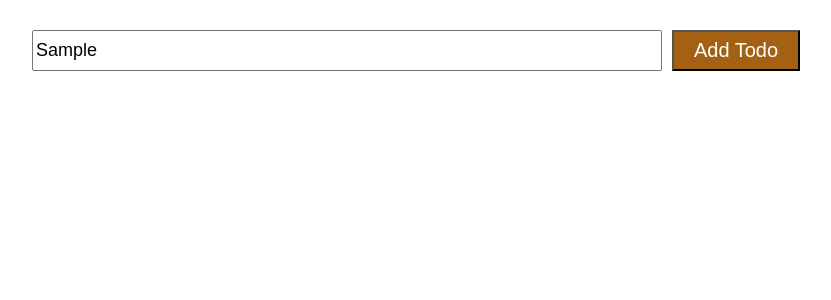
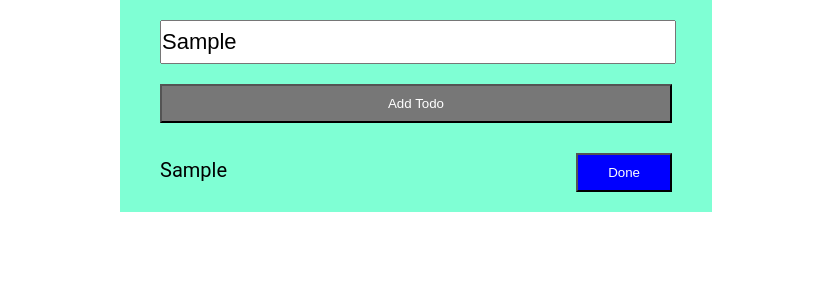
Before and after one commit to ravalravi103/ReactTodoApp, a React (Create React App) app: page / in a window 1280 px wide. Both pictures are taken after typing "Sample" into the empty fields and a click on the button "Add Todo". Shown: the top 300 px of the page, without its empty margins (224-1055 px from the left). Built offline with nearby package versions, Linux system fonts and the light colour scheme.

Commit message:
Basic Project done

```diff
--- a/src/App.css
+++ b/src/App.css
@@ -1,3 +1,75 @@
+*,
+*::after,
+*::before{
+  margin: 0;
+  padding: 0;
+}
 html{
-    box-sizing: border-box;
+  font-size: 62.5%;
+  box-sizing: border-box;
 }
+body{
+  font-family: 'Roboto', sans-serif;
+  font-size: 1.6rem;
+  font-weight: 400;
+
+}
+
+.app{
+  background-color: aquamarine;
+  padding: 2rem 4rem;
+  width: 40vw;
+  position: absolute;
+  top : 4 rem;
+  left : 50%;
+  transform: translate(-50%);
+}
+
+.head {
+  display: flex;
+  flex-direction: column;
+}
+
+.todoTextbox{
+  width: 100%;
+  height: 4rem;
+  font-size: 2.2rem;
+}
+
+.todoAddBtn{
+  margin-top: 2rem;
+  padding: 1rem 3rem;
+  background-color: #777;
+  color: #fff;
+}
+
+.body{
+  margin-top: 3rem;
+}
+
+ul{
+  list-style: none;
+}
+.todoItemtext{
+  font-size: 2rem;
+  margin-top: .5rem;
+  text-align: left;
+}
+
+.singleTodoItem {
+  display: flex;
+  justify-content: space-between;
+  margin-top: 1rem;
+}
+
+.doneBtn {
+  padding: 1rem 3rem;
+  background-color: blue;
+  color: #fff;
+}
+
+.cancleBtn{
+  padding: 1rem 3rem;
+  background-color: green;
+  color: #fff;
+}
--- a/src/App.js
+++ b/src/App.js
@@ -1,15 +1,69 @@
-import React from 'react';
-import TodoHeader from './Component/TodoHeader/TodoHeader';
-import ToDoList from './Component/TodoList/TodoList';
-import './App.css';
+import React, { Component } from 'react';
+import TodoItem from './Component/TodoItem/TodoItem';
+import "./App.css";
 
-function App() {
-  return (
-    <div className="App">
-         <TodoHeader />
-         <ToDoList />
-    </div>
-  );
+class App extends Component {
+  state = {
+    todoName: '',
+    todoArray: []
+  }
+
+  addTodoHandler = () => {
+    this.setState({
+      //  todoName : this.state.todoName,
+      todoArray: this.state.todoArray.concat(this.state.todoName)
+    });
+
+
+  }
+
+  onChangeHandler = (e) => {
+    this.setState({
+      todoName: e.target.value,
+      // todoArray: this.state.todoArray
+    });
+
+  }
+
+  doneHandler = (e) => {
+    //Step1 : Create New Array using Spred Operater
+    const newArr = [...this.state.todoArray];
+
+    // Remove The Clicke Element from arr using slice or splice
+    newArr.splice(e.target.parentElement.id ,1);
+
+    // Assign newArr to the stated object
+    this.setState({
+       todoArray : newArr
+    })
+  }
+
+  render() {
+    return (
+      <div className="app">
+        <div className="todoApp">
+          <div className="head">
+            <input type="text" className='todoTextbox' onChange={this.onChangeHandler} />
+            <button className="todoAddBtn" onClick={this.addTodoHandler}>Add Todo</button>
+          </div>
+          <div className="body">
+            <ul >
+              {this.state.todoArray.map((item, index) => {
+                return (
+                  <TodoItem
+                    id={`${index}`}
+                    name={item}
+                    doneHandler={this.doneHandler}
+                  />)
+              })}
+            </ul>
+          </div>
+        </div>
+      </div>
+
+
+    )
+  }
 }
 
-export default App;
+export default App
--- a/src/Component/TodoHeader/TodoHeader.css
+++ /dev/null
@@ -1,19 +0,0 @@
-.todoHeader{
-    width: 60vw;
-    display: grid;
-    margin: 0 auto;
-    padding: 30px;
-    /* background-color: burlywood; */
-    grid-template-columns: 5fr 1fr;
-}
-.todoHeader__input{
-    margin-right: 10px;
-    height: 35px;
-    font-size: 18px;
-}
-
-.todoHeader__add{
-    background-color: #A56113;
-    color: #fff;
-    font-size: 20px;
-}
--- a/src/Component/TodoHeader/TodoHeader.js
+++ /dev/null
@@ -1,22 +0,0 @@
-import React from 'react';
-import './TodoHeader.css';
-
-
-export default function TodoHeader() {
-
-    function todoText(e){
-        return e.target.value
-    }
-
-    return (
-        <div className="todoHeader">
-            <input type="text"
-             className="todoHeader__input"
-             placeholder="Enter Todo Here"/>
-
-             <button
-             onClick={(e)=> todoText(e)}
-             className="todoHeader__add">Add Todo</button>
-        </div>
-    )
-}
--- a/src/Component/TodoItem/TodoItem.js
+++ b/src/Component/TodoItem/TodoItem.js
@@ -1,9 +1,12 @@
-import React from 'react'
+import React from 'react';
+import '../../App.css'
 
-export default function TodoItem() {
+
+export default function TodoItem({id,name,doneHandler,cancleHandler}) {
     return (
-        <div>
-            <h1>Fisrt Todo App</h1>
+        <div id={id} className="singleTodoItem">
+            <li key={id} className="todoItemtext">{name}</li>
+            <button className="doneBtn" onClick={doneHandler}>Done</button>
         </div>
     )
 }
--- a/src/Component/TodoList/TodoList.js
+++ /dev/null
@@ -1,15 +0,0 @@
-import React, { Component } from 'react';
-import TodoItem from '../TodoItem/TodoItem';
-
-class TodoList extends Component {
-    render() {
-        return (
-            <div>
-
-            </div>
-        )
-    }
-}
-
-
-export default TodoList;
```
Also changed, not shown: src/Component/TodoList/TodoList.css (deleted).
